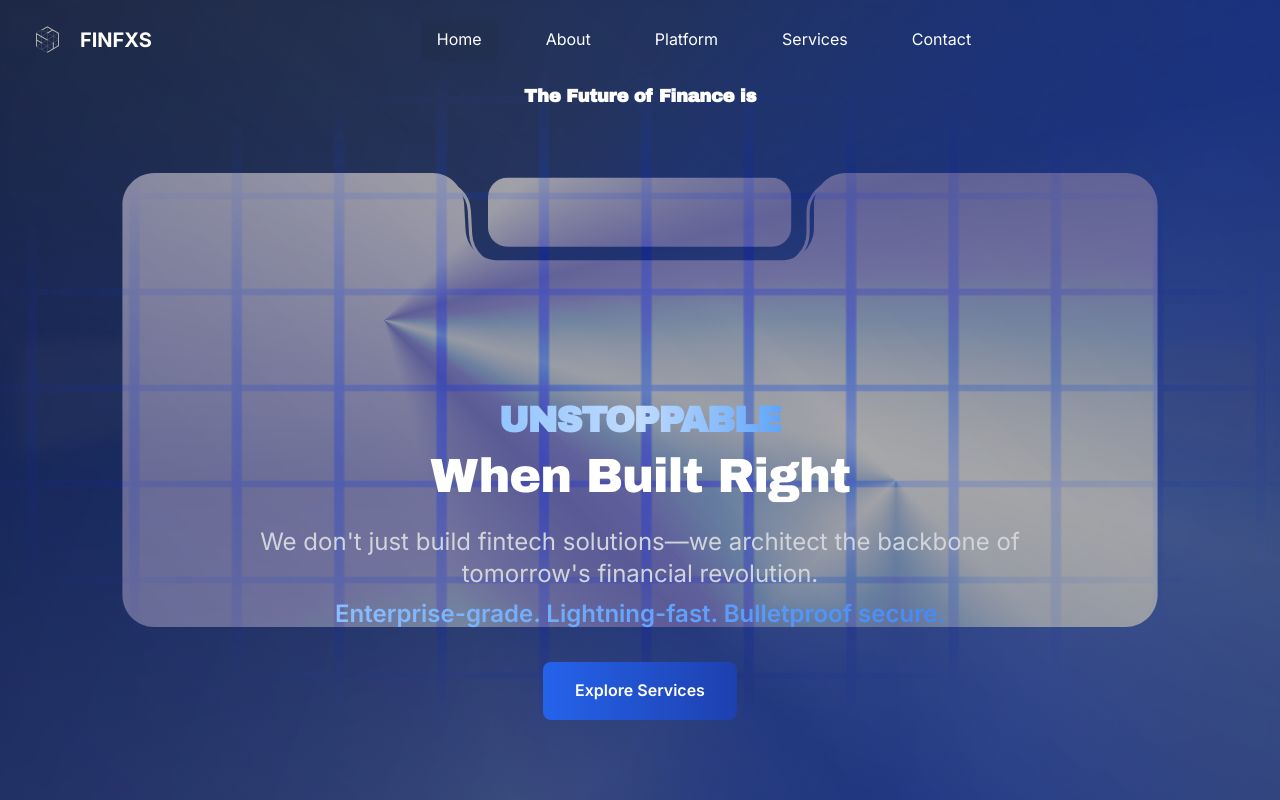
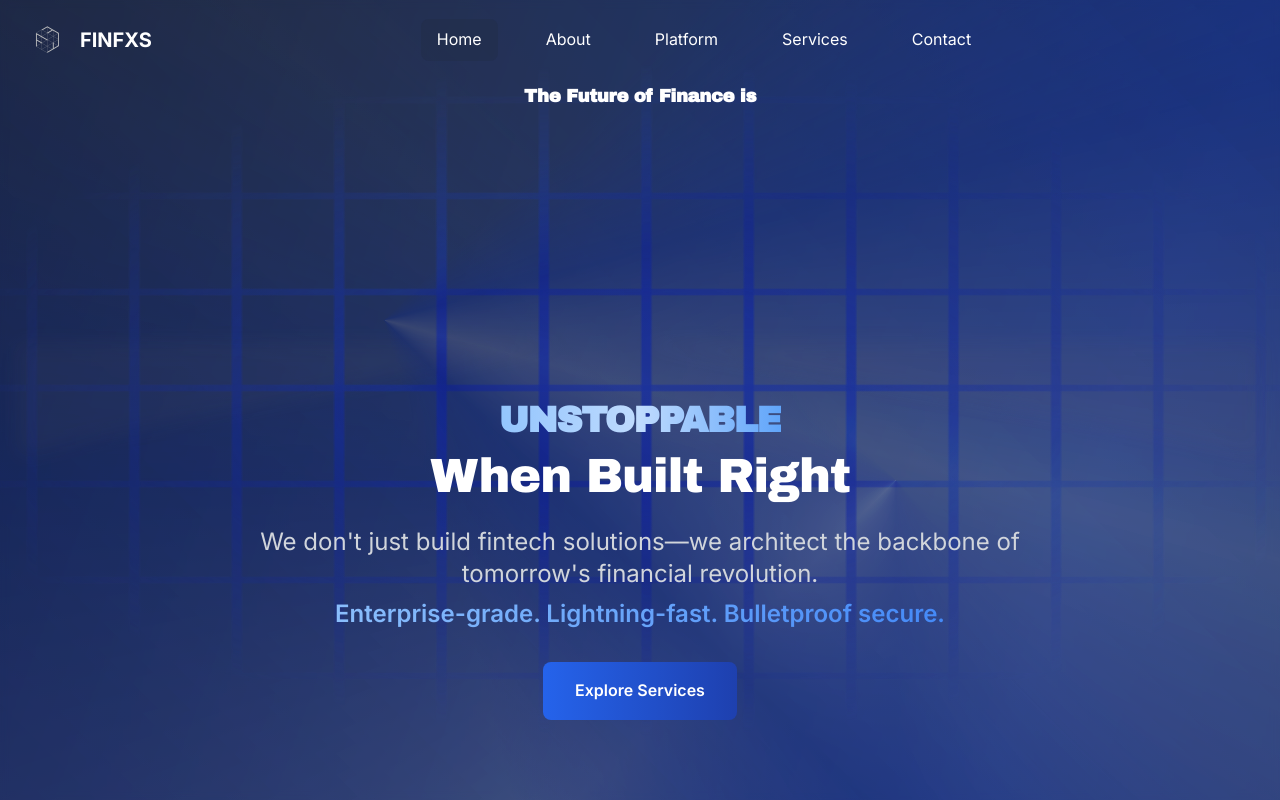
Before and after one commit to nadabd1234/finfxs, a React (Vite) app: page / in a window 1280 px wide. Shown: the top 800 px of the page. Built offline with nearby package versions, Linux system fonts and the light colour scheme.

Commit message:
homepage

```diff
--- a/src/components/Hero.jsx
+++ b/src/components/Hero.jsx
@@ -4,7 +4,6 @@ import { useTheme } from "../context/ThemeContext";
 import { motion } from "framer-motion";
 import { gsap } from "gsap";
 import { ScrollTrigger } from "gsap/ScrollTrigger";
-import frameSvg from "../assets/svg/Frame 10.svg";
 import dropShadowSvg from "../assets/svg/Drop Shadow.svg";
 import card1Svg from "../assets/benefits/card-1.svg";
 import figma3Svg from "../assets/svg/figma3.svg";
@@ -268,16 +267,6 @@ const Hero = () => {
                   </button>
                 </div>
               </div>
-              <img
-                src={frameSvg}
-                alt="FINFXS Illustration"
-                className="relative w-full h-full object-contain"
-                style={{
-                  filter: 'brightness(0) saturate(100%) invert(75%) sepia(0%) saturate(0%) hue-rotate(0deg) brightness(90%) contrast(95%)'
-                }}
-                loading="eager"
-                decoding="async"
-              />
 
               {/* Base blue overlay for general mixing */}
               <div
```
